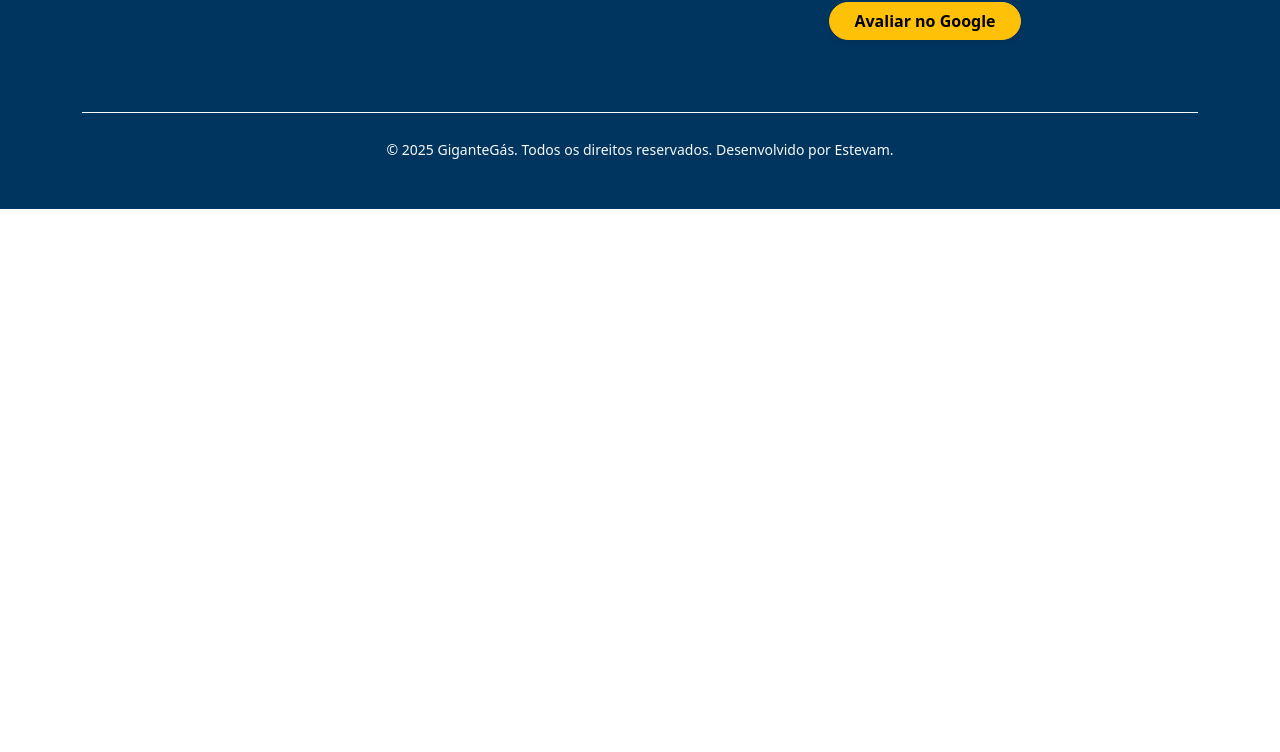
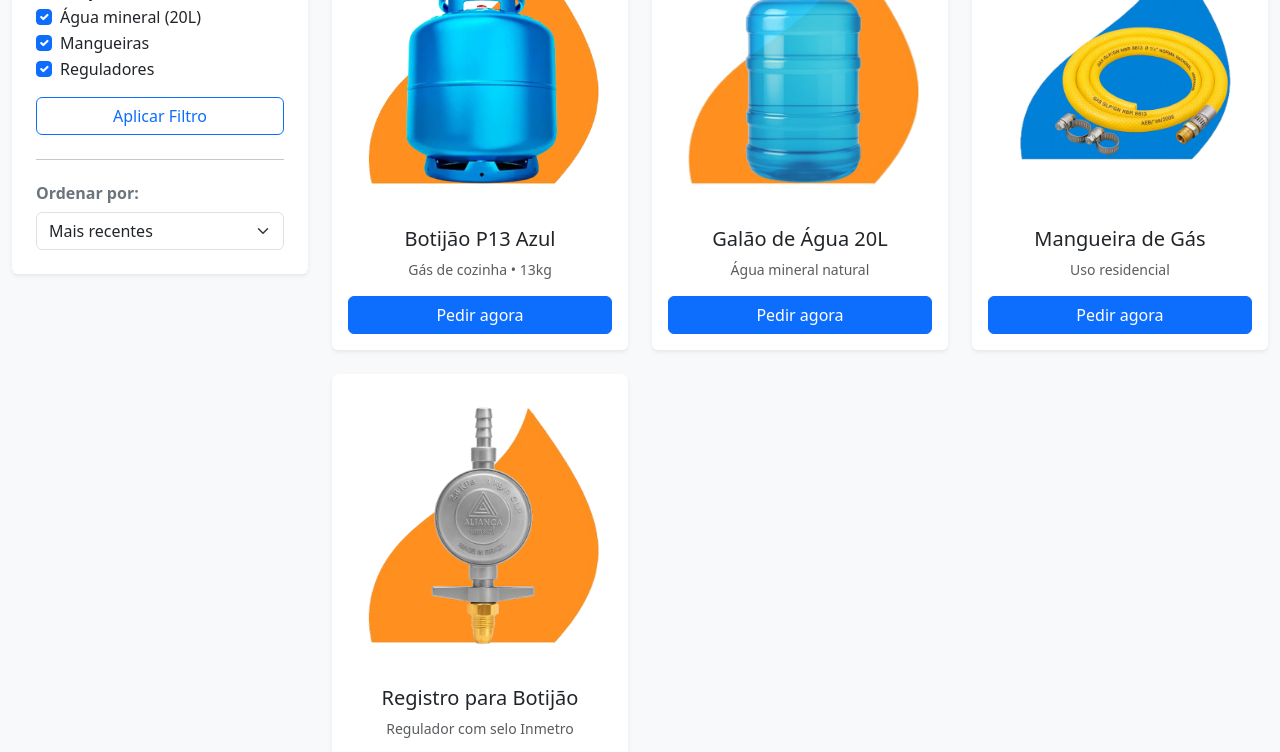
Before and after one commit to Estevam404/gigantegas, a plain HTML site: page pages/produtos.html in a window 1280 px wide. Shown: the part 299-1051 px from the top of the page. Before the commit the page ends 800 px from the top, so only its background shows below. Drawn offline with nearby package versions, Linux system fonts and the light colour scheme.

Commit message:
Página produtos 90%

```diff
--- a/main.js
+++ b/main.js
@@ -0,0 +1,21 @@
+document.addEventListener("DOMContentLoaded", function () {
+  const checkboxes = document.querySelectorAll("#filtro-produtos input[type='checkbox']");
+  const produtos = document.querySelectorAll(".produto");
+
+  function filtrarProdutos() {
+    const categoriasSelecionadas = Array.from(checkboxes)
+      .filter(checkbox => checkbox.checked)
+      .map(checkbox => checkbox.id);
+
+    produtos.forEach(produto => {
+      const visivel = categoriasSelecionadas.some(cat => produto.classList.contains(cat));
+      produto.style.display = visivel ? "block" : "none";
+    });
+  }
+
+  checkboxes.forEach(checkbox => {
+    checkbox.addEventListener("change", filtrarProdutos);
+  });
+
+  filtrarProdutos();
+});
--- a/pages/produtos.html
+++ b/pages/produtos.html
@@ -37,9 +37,108 @@
       </div>
         </nav>
     </header>
-    <main>
+<main class="mt-5 container-fluid py-5 bg-light">
+  <div class="text-center mb-5">
+    <h2 class="fw-bold text-primary">
+      🛒 Confira nossos <span class="text-dark">produtos disponíveis</span> <span class="text-warning">24h</span>
+    </h2>
+    <p class="text-muted">Escolha seu produto e receba em casa com segurança e praticidade.</p>
+  </div>
 
-    </main>
+  <div class="row">
+    <!-- Filtro lateral -->
+    <div class="col-lg-3 mb-4">
+      <div class="bg-white rounded shadow-sm p-4">
+        <h5 class="fw-bold mb-3 text-primary">🔎 Filtrar por categoria</h5>
+        <form id="filtro-produtos">
+          <div class="form-check">
+            <input class="form-check-input" type="checkbox" id="filtroGas" checked>
+            <label class="form-check-label" for="filtroGas">Botijões de Gás</label>
+          </div>
+          <div class="form-check">
+            <input class="form-check-input" type="checkbox" id="filtroAgua" checked>
+            <label class="form-check-label" for="filtroAgua">Água mineral (20L)</label>
+          </div>
+          <div class="form-check">
+            <input class="form-check-input" type="checkbox" id="filtroMangueira" checked>
+            <label class="form-check-label" for="filtroMangueira">Mangueiras</label>
+          </div>
+          <div class="form-check mb-3">
+            <input class="form-check-input" type="checkbox" id="filtroRegulador" checked>
+            <label class="form-check-label" for="filtroRegulador">Reguladores</label>
+          </div>
+          <button type="button" class="btn btn-outline-primary w-100">Aplicar Filtro</button>
+        </form>
+
+        <hr class="my-4">
+
+        <h6 class="fw-bold mb-2 text-secondary">Ordenar por:</h6>
+        <select class="form-select">
+          <option selected>Mais recentes</option>
+          <option value="1">Menor preço</option>
+          <option value="2">Maior preço</option>
+          <option value="3">Nome (A-Z)</option>
+        </select>
+      </div>
+    </div>
+
+    <!-- Grid de produtos -->
+    <div class="col-lg-9">
+      <div class="row g-4">
+        <!-- Produto 1 -->
+        <div class="col-md-6 col-xl-4 produto filtroGas">
+          <div class="card h-100 shadow-sm border-0 card-hover transition">
+            <img src="/img/Produto-1 (2).png" class="card-img-top" alt="Botijão P13 Azul">
+            <div class="card-body text-center">
+              <h5 class="card-title">Botijão P13 Azul</h5>
+              <p class="card-text small text-muted">Gás de cozinha • 13kg</p>
+              <button class="btn btn-primary w-100">Pedir agora</button>
+            </div>
+          </div>
+        </div>
+
+        <!-- Produto 2 -->
+        <div class="col-md-6 col-xl-4 produto filtroAgua">
+          <div class="card h-100 shadow-sm border-0 card-hover transition">
+            <img src="/img/Produto3.png" class="card-img-top" alt="Galão 20L">
+            <div class="card-body text-center">
+              <h5 class="card-title">Galão de Água 20L</h5>
+              <p class="card-text small text-muted">Água mineral natural</p>
+              <button class="btn btn-primary w-100">Pedir agora</button>
+            </div>
+          </div>
+        </div>
+
+        <!-- Produto 3 -->
+        <div class="col-md-6 col-xl-4 produto filtroMangueira">
+          <div class="card h-100 shadow-sm border-0 card-hover transition">
+            <img src="/img/produto4.png" class="card-img-top" alt="Mangueira de gás">
+            <div class="card-body text-center">
+              <h5 class="card-title">Mangueira de Gás</h5>
+              <p class="card-text small text-muted">Uso residencial</p>
+              <button class="btn btn-primary w-100">Pedir agora</button>
+            </div>
+          </div>
+        </div>
+
+        <!-- Produto 4 -->
+        <div class="col-md-6 col-xl-4 produto filtroRegulador">
+          <div class="card h-100 shadow-sm border-0 card-hover transition">
+            <img src="/img/produto6.png" class="card-img-top" alt="Registro de gás">
+            <div class="card-body text-center">
+              <h5 class="card-title">Registro para Botijão</h5>
+              <p class="card-text small text-muted">Regulador com selo Inmetro</p>
+              <button class="btn btn-primary w-100">Pedir agora</button>
+            </div>
+          </div>
+        </div>
+
+        <!-- ... outros produtos aqui ... -->
+      </div>
+    </div>
+  </div>
+</main>
+</main>
     <footer style="background-color: #00355f;" class="text-light py-5 mt-5">
       <div class="container">
         <div class="row">
@@ -100,13 +199,12 @@
               </a>
             </div>
           </div>
-
-
         </div>
         <div class="text-center pt-4 border-top border-light mt-4">
           <small>© 2025 GiganteGás. Todos os direitos reservados. Desenvolvido por Estevam.</small>
         </div>
       </div>
     </footer>
+    <script src="/main.js"></script>
 </body>
 </html>
--- a/style.css
+++ b/style.css
@@ -38,3 +38,11 @@
   transform: translateY(-5px);
   box-shadow: 0 8px 20px rgba(0, 0, 0, 0.15);
 }
+.card-hover:hover {
+  transform: scale(1.02);
+  box-shadow: 0 0.75rem 1.5rem rgba(0, 0, 0, 0.1);
+  transition: all 0.3s ease;
+}
+.transition {
+  transition: all 0.3s ease;
+}
```
Also changed, not shown: img/Botijãoprata.png (deleted), img/Molduraprodutosblue.png (deleted), img/Produto-1 (2).png (added), img/Produto-2 (1).png (added), img/Produto3.png (added), img/Produto5.png (added), img/molduraproduto.png (deleted), img/produto4.png (added), img/produto6.png (added).
